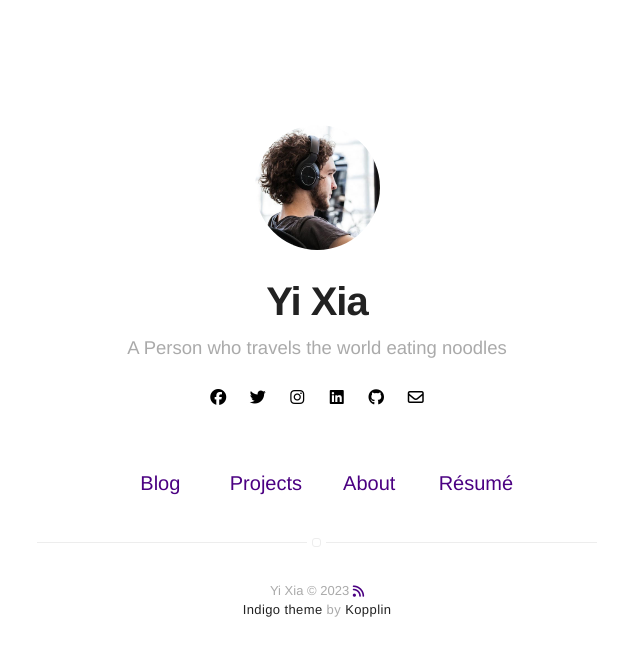
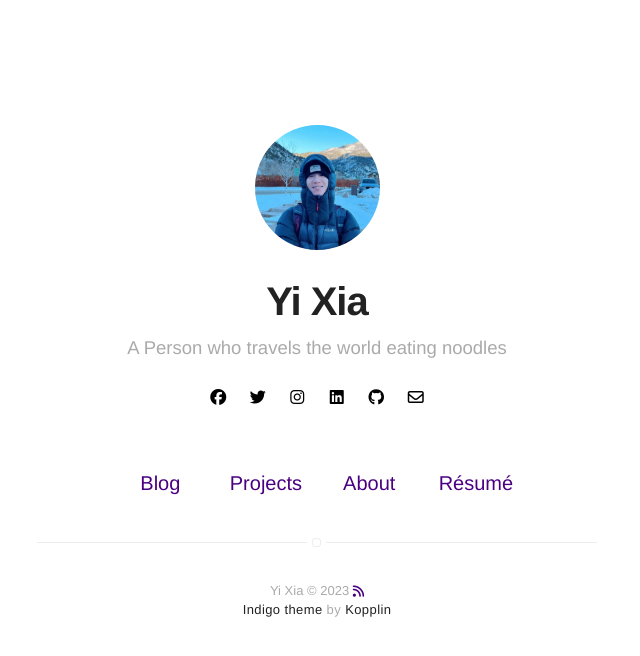
Before and after one commit to yi-xiaa/yi-xiaa.github.io, a Jekyll site: the page built from index.html, in a window 1280 px wide. Shown: the top 656 px of the page, without its empty margins (323-963 px from the left). Built offline with Jekyll 4.4.1, drawn with Linux system fonts in a browser that asks for light colours; nearby versions of some CDN libraries.

Commit message:
Update _config.yml

```diff
--- a/_config.yml
+++ b/_config.yml
@@ -8,7 +8,7 @@ description: A blog about technology and stuff related
 # if it's an external image, update below for true
 # better with square images
 external-image: false
-picture: assets/images/profile.jpg
+picture: assets/images/dp.jpg
 
 # your site color theme, true for dark theme,
 # false to light theme, auto to switch with system.
```
